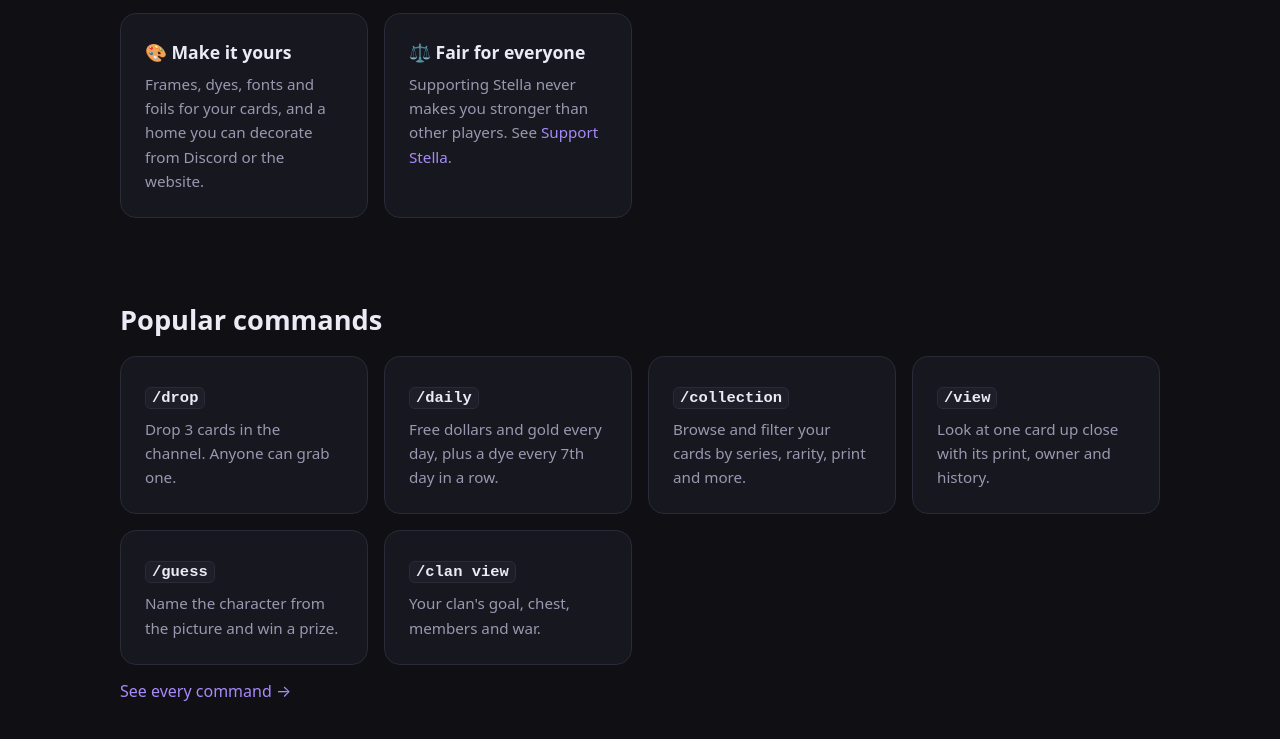
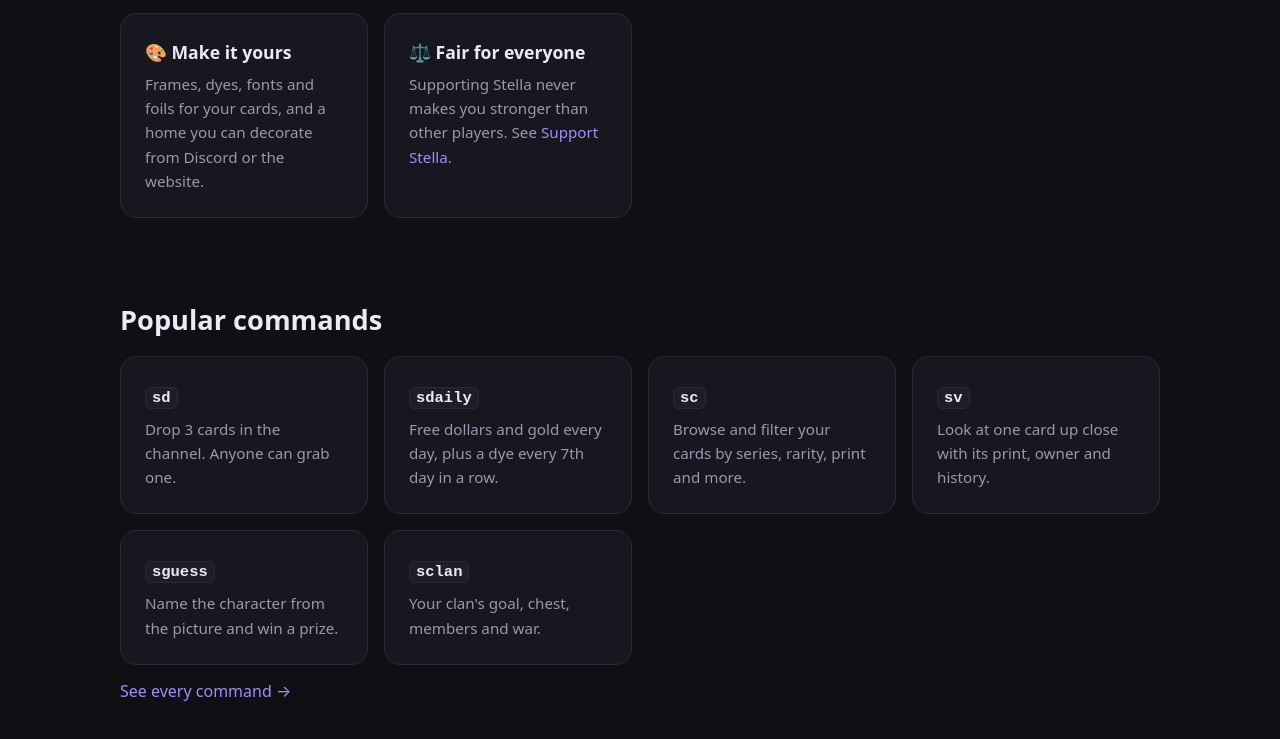
Before and after one commit to LxDxJ/StellaIL, a plain HTML site: page index.html in a window 1280 px wide. Shown: the part 1139-1878 px from the top of the page. Drawn offline with Linux system fonts and the light colour scheme; no server answers.

Commit message:
Homepage: show prefix commands
Co-Authored-By: Claude Sonnet 5.5 <noreply@anthropic.com>
Claude-Session: https://claude.ai/code/session_01EQUBC5N4guxwWiBtv7ZSeB

```diff
--- a/index.html
+++ b/index.html
@@ -30,7 +30,7 @@
   <section>
     <h2>How it works</h2>
     <div class="steps">
-      <div class="step"><i>1</i><h3>Drop</h3><p>Type <code>/drop</code> and three cards land in the channel. Everyone can see them.</p></div>
+      <div class="step"><i>1</i><h3>Drop</h3><p>Type <code>sd</code> and three cards land in the channel. Everyone can see them.</p></div>
       <div class="step"><i>2</i><h3>Grab</h3><p>Press a button to claim the one you want. If two people go for the same card, a fight decides it.</p></div>
       <div class="step"><i>3</i><h3>Collect</h3><p>Every card has its own print number and rarity. Fill albums, trade, and chase the low prints.</p></div>
     </div>
@@ -59,12 +59,12 @@
   <section>
     <h2>Popular commands</h2>
     <div class="grid cmdgrid">
-      <div class="card"><h3><code>/drop</code></h3><p>Drop 3 cards in the channel. Anyone can grab one.</p></div>
-      <div class="card"><h3><code>/daily</code></h3><p>Free dollars and gold every day, plus a dye every 7th day in a row.</p></div>
-      <div class="card"><h3><code>/collection</code></h3><p>Browse and filter your cards by series, rarity, print and more.</p></div>
-      <div class="card"><h3><code>/view</code></h3><p>Look at one card up close with its print, owner and history.</p></div>
-      <div class="card"><h3><code>/guess</code></h3><p>Name the character from the picture and win a prize.</p></div>
-      <div class="card"><h3><code>/clan view</code></h3><p>Your clan's goal, chest, members and war.</p></div>
+      <div class="card"><h3><code>sd</code></h3><p>Drop 3 cards in the channel. Anyone can grab one.</p></div>
+      <div class="card"><h3><code>sdaily</code></h3><p>Free dollars and gold every day, plus a dye every 7th day in a row.</p></div>
+      <div class="card"><h3><code>sc</code></h3><p>Browse and filter your cards by series, rarity, print and more.</p></div>
+      <div class="card"><h3><code>sv</code></h3><p>Look at one card up close with its print, owner and history.</p></div>
+      <div class="card"><h3><code>sguess</code></h3><p>Name the character from the picture and win a prize.</p></div>
+      <div class="card"><h3><code>sclan</code></h3><p>Your clan's goal, chest, members and war.</p></div>
     </div>
     <p style="margin-top:14px"><a data-app="commands.html" href="#">See every command →</a></p>
   </section>
```
